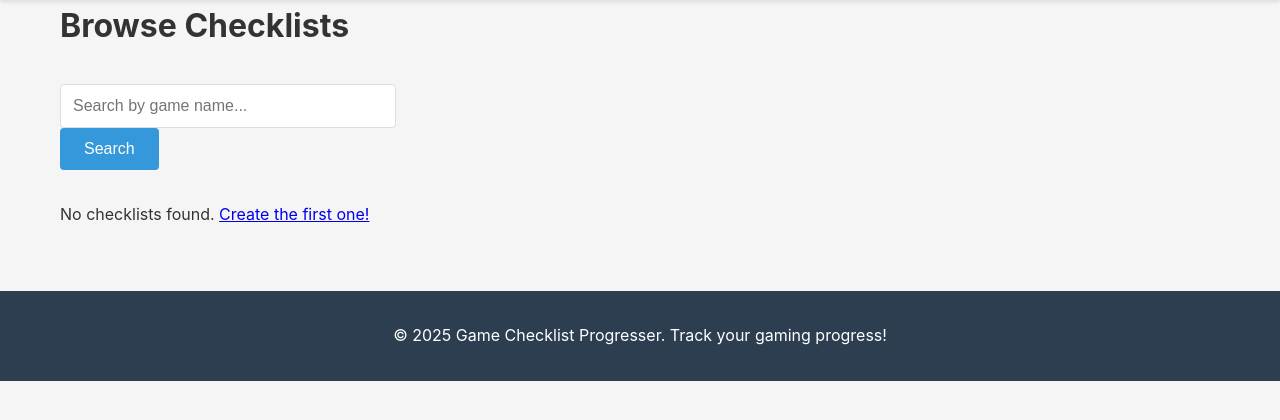
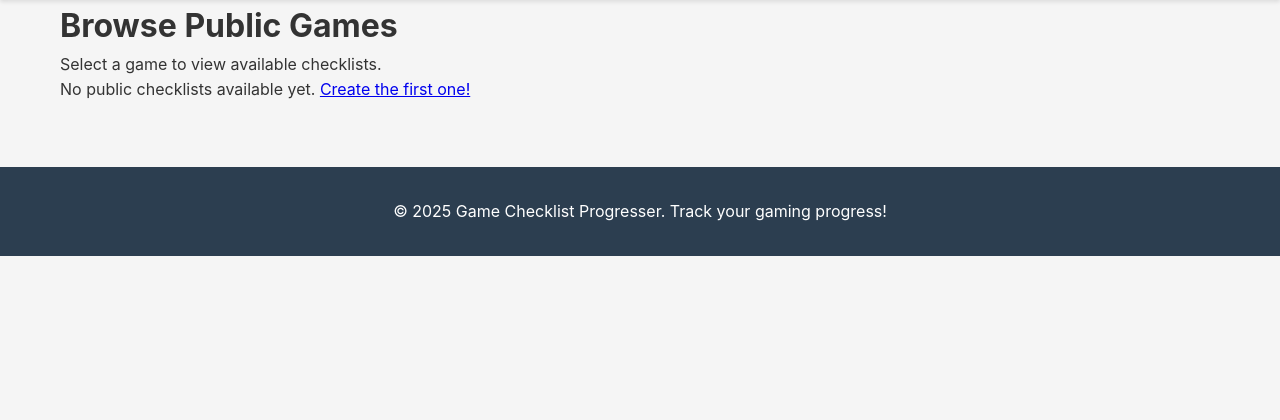
Before and after one commit to kelvinzhu2000/game-checklist-progresser, a Flask app: page /browse in a window 1280 px wide. Shown: the part 70-490 px from the top of the page. Run offline with Flask 3, Linux system fonts and the light colour scheme; the visitor is signed in with stand-in values (Sample User, id 1); data that the repository does not hold is empty.

Commit message:
Update Browse to show games first, then checklists like My Games
Co-authored-by: kelvinzhu2000 <1774863+kelvinzhu2000@users.noreply.github.com>

```diff
--- a/app/routes.py
+++ b/app/routes.py
@@ -41,18 +41,29 @@ def index():
 
 @main_bp.route('/browse')
 def browse():
+    """Browse public checklists by game."""
+    # Get all unique games from public checklists
+    games_query = db.session.query(
+        Checklist.game_name,
+        func.count(Checklist.id).label('checklist_count')
+    ).filter_by(is_public=True).group_by(Checklist.game_name).order_by(Checklist.game_name)
+
+    games = games_query.all()
+
+    return render_template('browse.html', games=games)
+
+@main_bp.route('/browse/<game_name>')
+def browse_game(game_name):
+    """Browse checklists for a specific game."""
     page = request.args.get('page', 1, type=int)
-    game = request.args.get('game', '', type=str)
 
-    query = Checklist.query.filter_by(is_public=True)
-    if game:
-        query = query.filter(Checklist.game_name.ilike(f'%{game}%'))
+    query = Checklist.query.filter_by(is_public=True, game_name=game_name)
 
     pagination = query.order_by(Checklist.created_at.desc()).paginate(
         page=page, per_page=20, error_out=False
     )
 
-    return render_template('browse.html', pagination=pagination, game=game)
+    return render_template('browse_game.html', pagination=pagination, game_name=game_name)
 
 @auth_bp.route('/register', methods=['GET', 'POST'])
 def register():
--- a/app/templates/browse.html
+++ b/app/templates/browse.html
@@ -1,44 +1,27 @@
 {% extends "base.html" %}
 
-{% block title %}Browse Checklists - Game Checklist Progresser{% endblock %}
+{% block title %}Browse Games - Game Checklist Progresser{% endblock %}
 
 {% block content %}
-<h1>Browse Checklists</h1>
+<h1>Browse Public Games</h1>
 
-<div class="search-form">
-    <form method="GET" action="{{ url_for('main.browse') }}">
-        <input type="text" name="game" value="{{ game }}" placeholder="Search by game name..." class="form-control">
-        <button type="submit" class="btn btn-primary">Search</button>
-    </form>
-</div>
+<p>Select a game to view available checklists.</p>
 
-{% if pagination.items %}
-<div class="checklist-grid">
-    {% for checklist in pagination.items %}
-    <div class="checklist-card">
-        <h3><a href="{{ url_for('checklist.view', checklist_id=checklist.id) }}">{{ checklist.title }}</a></h3>
-        <p class="game-name">{{ checklist.game_name }}</p>
-        {% if checklist.description %}
-            <p class="description">{{ checklist.description[:100] }}{% if checklist.description|length > 100 %}...{% endif %}</p>
-        {% endif %}
-        <p class="creator">By {{ checklist.creator.username }}</p>
-        <p class="item-count">{{ checklist.items.count() }} items</p>
+{% if games %}
+<div class="games-grid">
+    {% for game, count in games %}
+    <div class="game-card">
+        <h3>{{ game }}</h3>
+        <p class="stats">
+            {{ count }} public checklist{{ 's' if count != 1 else '' }}
+        </p>
+        <div class="game-actions">
+            <a href="{{ url_for('main.browse_game', game_name=game) }}" class="btn btn-primary">View Checklists</a>
+        </div>
     </div>
     {% endfor %}
 </div>
-
-<div class="pagination">
-    {% if pagination.has_prev %}
-        <a href="{{ url_for('main.browse', page=pagination.prev_num, game=game) }}" class="btn">Previous</a>
-    {% endif %}
-
-    <span>Page {{ pagination.page }} of {{ pagination.pages }}</span>
-
-    {% if pagination.has_next %}
-        <a href="{{ url_for('main.browse', page=pagination.next_num, game=game) }}" class="btn">Next</a>
-    {% endif %}
-</div>
 {% else %}
-<p>No checklists found. {% if current_user.is_authenticated %}<a href="{{ url_for('checklist.create') }}">Create the first one!</a>{% endif %}</p>
+<p>No public checklists available yet. {% if current_user.is_authenticated %}<a href="{{ url_for('checklist.create') }}">Create the first one!</a>{% endif %}</p>
 {% endif %}
 {% endblock %}
```
Also changed, not shown: app/templates/browse_game.html (added, +48 -0 lines), tests/test_basic.py (+7 -1 lines).
